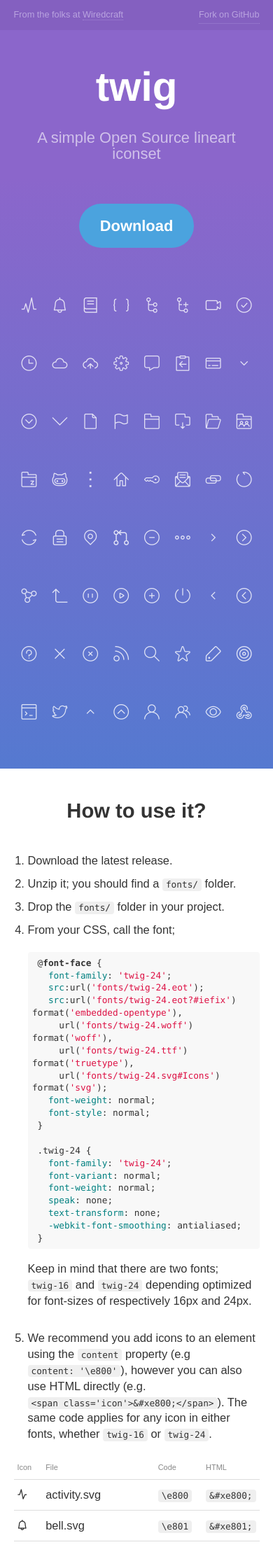
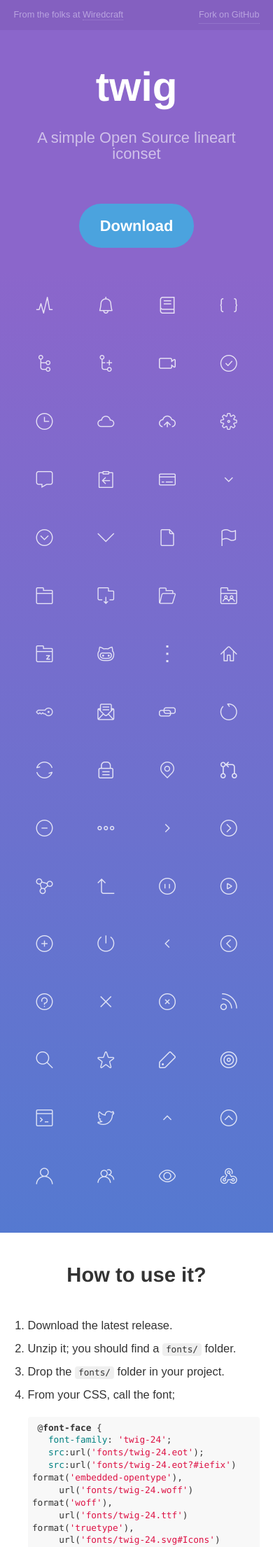
Before and after one commit to Wiredcraft/twig, a Jekyll site: the page built from index.html, in a window 390 px wide. Shown: the top 2210 px of the page at 70% size. Built offline with Jekyll 4.4.1, drawn with Linux system fonts in a browser that asks for light colours.

Commit message:
fixing mobile

```diff
--- a/assets/styles.css
+++ b/assets/styles.css
@@ -120,16 +120,17 @@
 #content .hero .header .button{border-radius:40px;font-size:24px;font-size:2.4rem;margin-top:40px;padding:20px 30px}
 #content .hero ul{list-style:none;margin:0;padding:0}
 #content .hero ul:after{content:"";display:table;clear:both}
-#content .hero ul li{-webkit-box-sizing:border-box;-moz-box-sizing:border-box;box-sizing:border-box;color:rgba(255,255,255,.8);cursor:pointer;float:left;padding:30px 0;width:12.5%;text-align:center;position:relative;-webkit-transition-property:color,font-size;-moz-transition-property:color,font-size;transition-property:color,font-size;-webkit-transition-duration:.2s;-moz-transition-duration:.2s;transition-duration:.2s}
+#content .hero ul li{-webkit-box-sizing:border-box;-moz-box-sizing:border-box;box-sizing:border-box;color:rgba(255,255,255,.8);cursor:pointer;float:left;padding:30px 0;text-align:center;position:relative;-webkit-transition-property:color,font-size;-moz-transition-property:color,font-size;transition-property:color,font-size;-webkit-transition-duration:.2s;-moz-transition-duration:.2s;transition-duration:.2s;width:25%}
 #content .hero ul li span{background:#FFF;border-radius:2px;box-shadow:rgba(0,0,0,.1) 0 1px 1px 0;font-size:12px;font-size:1.2rem;font-weight:600;line-height:140%;opacity:0;padding:7.5px 15px;position:absolute;text-align:center;visibility:hidden;white-space:nowrap;width:auto;z-index:999}
 #content .hero ul li:hover span{opacity:1;-webkit-transition-property:opacity,margin;-moz-transition-property:opacity,margin;transition-property:opacity,margin;-webkit-transition-duration:.2s;-moz-transition-duration:.2s;transition-duration:.2s;visibility:visible}
 #content .hero ul li span{bottom:100%;left:50%;-webkit-transform:translateX(-50%);-moz-transform:translateX(-50%);-ms-transform:translateX(-50%);-o-transform:translateX(-50%);transform:translateX(-50%)}
 #content .hero ul li span:after{content:'';position:absolute;border-right:5px solid transparent;border-bottom-color:#FFF;border-top:5px solid #FFF;border-left:5px solid transparent;bottom:-5px;left:50%;-webkit-transform:translateX(-50%);-moz-transform:translateX(-50%);-ms-transform:translateX(-50%);-o-transform:translateX(-50%);transform:translateX(-50%)}
 #content .hero ul li:hover span{margin-bottom:8px}
+@media (min-width:641px){#content .hero ul li{width:12.5%}}
 #content .hero ul li:hover{color:#FFF;font-size:32px;font-size:3.2rem}
 #content .hero ul li span{color:#333}
-#content .twig-24{font-size:24px;font-size:2.4rem}
-#content .twig-16{font-size:16px;font-size:1.6rem}
+#content .twig-24{font-size:24px}
+#content .twig-16{font-size:16px}
 .section{padding:40px 0}
 .section h2{margin-bottom:40px;text-align:center}
 table{width:100%}
```
Also changed, not shown: _scss/partials/_content.scss (+4 -3 lines).
